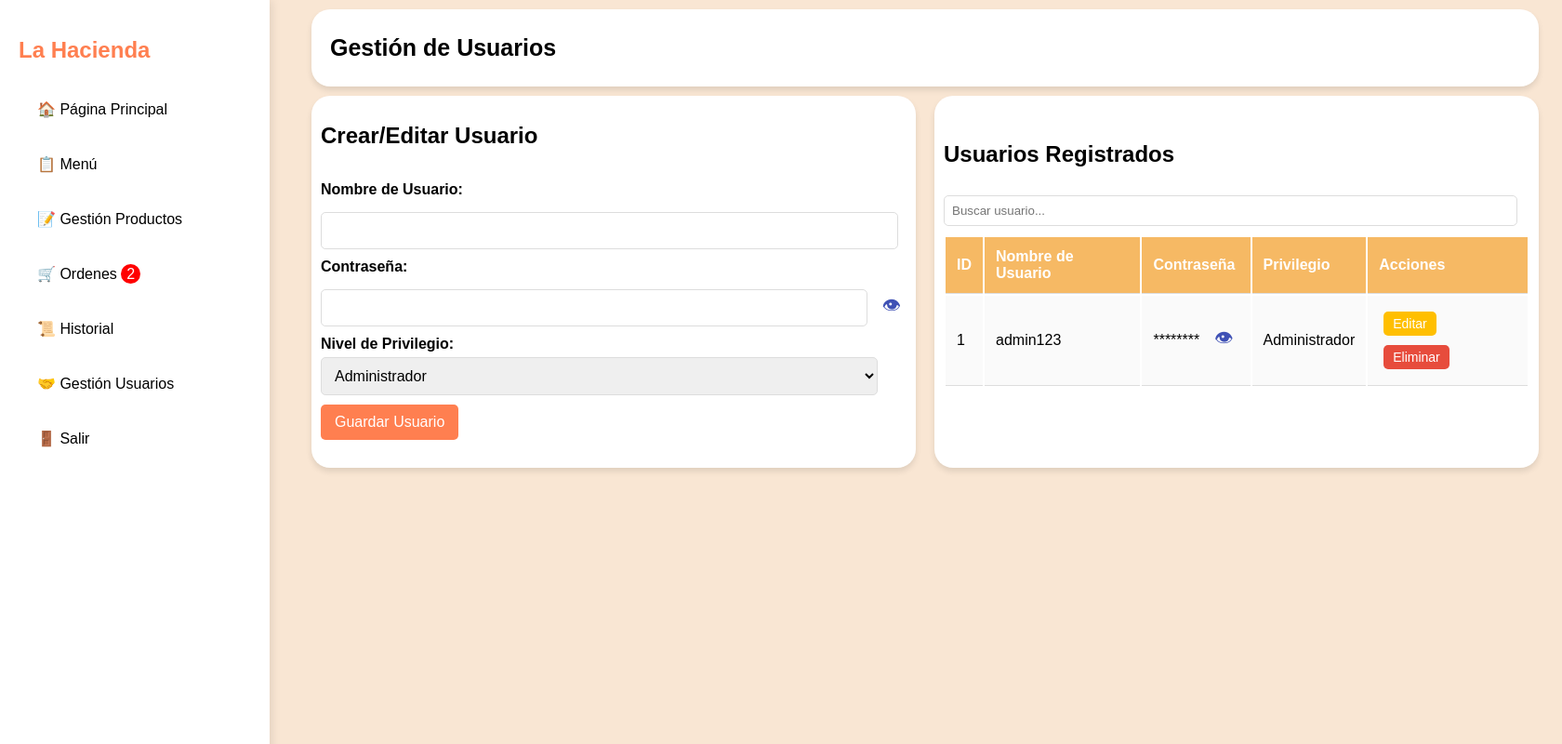
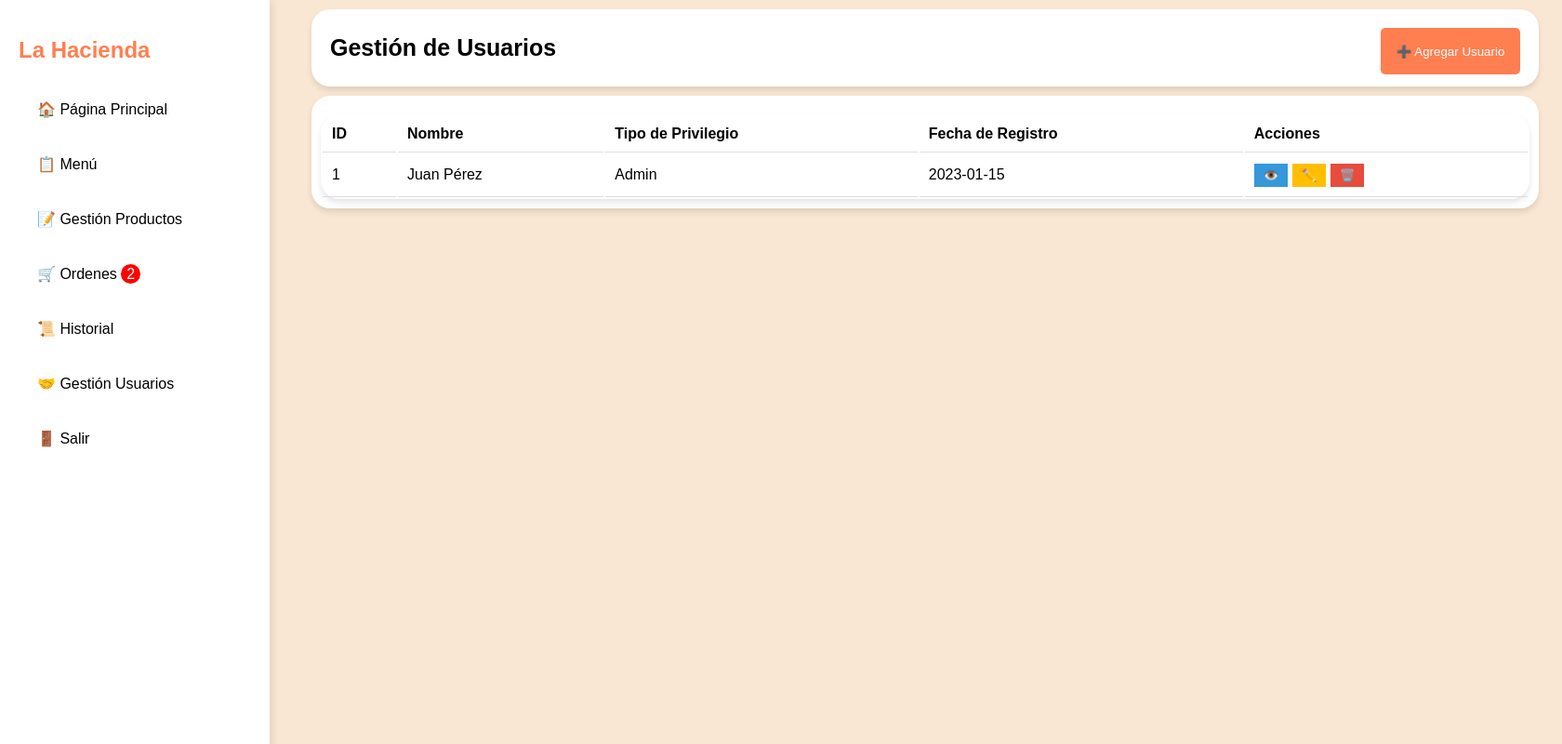
Before and after one commit to BrithanyHerrera/CoffeeHacienda, a Flask app: page /gestionUsuarios in a window 1680 px wide. Shown: the whole page at 93% size. Run offline with Flask 3, Linux system fonts and the light colour scheme.

Commit message:
GESTION USUARIOS Y PRODUCTOS, MODALES, ETC

```diff
--- a/static/css/styles.css
+++ b/static/css/styles.css
@@ -15,6 +15,8 @@ body {
     margin-right: 0px;
     background-color: #F9E6D3;
 }
+
+/* GESTIONES */
 
 h1 {
     font-size: 25px;
@@ -38,6 +40,39 @@ h3 {
 }
 
 
+.modal {
+    display: none;
+    position: fixed;
+    top: 0;
+    left: 0;
+    width: 100%;
+    height: 100%;
+    background: rgba(0, 0, 0, 0.5);
+    justify-content: center;
+    align-items: center;
+}
+
+.contenedorModal {
+    background: white;
+    padding: 20px;
+    border-radius: 10px;
+    width: 300px;
+    text-align: center;
+}
+
+.cerrar {
+    float: right;
+    font-size: 20px;
+    cursor: pointer;
+}
+
+input {
+    width: 100%;
+    padding: 8px;
+    margin: 10px 0;
+    border: 1px solid #ddd;
+    border-radius: 5px;
+}
 
 /* Sidebar */
 
@@ -435,40 +470,6 @@ header input[type="text"] {
     color: white;
 }
 
-.modal {
-    display: none;
-    position: fixed;
-    top: 0;
-    left: 0;
-    width: 100%;
-    height: 100%;
-    background: rgba(0, 0, 0, 0.5);
-    justify-content: center;
-    align-items: center;
-}
-
-.contenedorModal {
-    background: white;
-    padding: 20px;
-    border-radius: 10px;
-    width: 300px;
-    text-align: center;
-}
-
-.cerrar {
-    float: right;
-    font-size: 20px;
-    cursor: pointer;
-}
-
-input {
-    width: 100%;
-    padding: 8px;
-    margin: 10px 0;
-    border: 1px solid #ddd;
-    border-radius: 5px;
-}
-
 .imagenProducto {
     width: 100px;
     height: 100px;
@@ -477,161 +478,71 @@ input {
 
 /* GESTIÓN DE USUARIOS */
 
-.contenedorPrincipal {
-    display: flex;
-    justify-content: space-between;
-    gap: 20px;
-}
-
-.contenedorGestionUsuarios, .contenedorGestionUsuarios2 {
+.contenedorGestionUsuarios {
     margin-top: 10px;
     display: flex;
-    flex-direction: column;
-    width: 48%;
+    width: 1300px;
     padding: 10px;
     background-color: white;
     border-radius: 20px;
     box-shadow: 0 4px 6px rgba(0, 0, 0, 0.1);
 }
 
-.formularioGestionUsuario {
-    display: flex;
-    flex-direction: column;
-    gap: 15px;
-    margin-bottom: 20px;
+.listaUsuarios {
+    width: 100%;
+    margin-top: 10px;
 }
 
-.filaFormulario {
-    display: flex;
-    flex-direction: column;
-    gap: 5px;
+.listaUsuarios table {
+    width: 100%;
+    background: white;
+    border-radius: 20px;
+    box-shadow: 0 4px 6px rgba(0, 0, 0, 0.1);
 }
 
-.filaFormulario label {
-    font-size: 16px;
-    font-weight: bold;
-    text-align: left;
-}
-
-.filaFormulario input,
-.filaFormulario select {
-    padding: 10px;
-    font-size: 16px;
-    border: 1px solid #ddd;
-    border-radius: 5px;
-    width: 95%;
-}
-
-.filaFormulario input:focus,
-.filaFormulario select:focus {
-    border-color: #3f51b5;
-    outline: none;
-}
-
-.contenedorBoton {
+.btnAgregarUsuario {
+    margin-right: 10px;
     margin-top: 10px;
-    text-align: left;
-}
-
-.btnGuardarUsuario {
     background: #FF7F50;
     color: white;
     border: none;
     border-radius: 5px;
     cursor: pointer;
-    padding: 10px 15px;
-    font-size: 16px;
-    transition: background-color 0.3s ease;
+    width: 150px;
+    height: 50px;
 }
 
-.btnGuardarUsuario:hover {
-    background-color: #FF7043;
-}
-
-.tablaUsuarios {
-    width: 100%;
-    border-collapse: collapse;
-    margin-top: 20px;
-}
-
-.tablaUsuarios th, .tablaUsuarios td {
-    padding: 12px;
+.listaUsuarios th, .listaUsuarios td {
+    padding: 10px;
     text-align: left;
     border-bottom: 1px solid #ddd;
 }
 
-.tablaUsuarios th {
-    background-color: #f6b964;
-    color: white;
-}
-
-.tablaUsuarios td {
-    background-color: #fafafa;
-}
-
-.tablaUsuarios .btnEditarUsuario,
-.tablaUsuarios .btnEliminarUsuario {
+.btnEditarUsuario, .btnEliminarUsuario, .btnVerUsuario {
     padding: 5px 10px;
     border: none;
     cursor: pointer;
-    border-radius: 5px;
-    font-size: 14px;
-    margin: 5px;
 }
 
-.tablaUsuarios .btnEditarUsuario {
+.btnEditarUsuario {
     background: #FFBF00;
     color: white;
 }
 
-.tablaUsuarios .btnEliminarUsuario {
+.btnEliminarUsuario {
     background: #E74C3C;
     color: white;
 }
 
-.tablaUsuarios .btnEditarUsuario:hover {
-    background: #F39C12;
+.btnVerUsuario {
+    background: #3498DB;
+    color: white;
 }
 
-.tablaUsuarios .btnEliminarUsuario:hover {
-    background: #C0392B;
-}
-
-.password-container {
-    display: flex; /* Se utiliza flexbox para alinear correctamente */
-    align-items: center;
-    justify-content: space-between;
-    width: 100%;
-}
-
-.password-container .password-text {
-    flex-grow: 1; /* El texto ocupa todo el espacio disponible */
-    overflow: hidden; /* Evita desbordamientos */
-    white-space: nowrap;
-    text-overflow: ellipsis;
-}
-
-.password-container .togglePassword {
-    flex-shrink: 0; /* El botón no se encoge */
-    margin-left: 10px; /* Espaciado entre el texto y el botón */
-    background: none;
-    border: none;
-    font-size: 20px;
-    color: #3f51b5;
-    cursor: pointer;
-    transition: color 0.3s;
-}
-
-.password-container .togglePassword:hover {
-    color: #1a237e;
-}
-
-.password-container .togglePassword:focus {
-    outline: none;
-}
-
-.buscarUsuario {
-    width: 95%;
+.imagenProducto {
+    width: 100px;
+    height: 100px;
+    object-fit: cover;
 }
 
 
--- /dev/null
+++ b/static/js/gestionUsuarios.js
@@ -0,0 +1,54 @@
+// Función para abrir el modal de Edición y Agregar usuario.
+function abrirEAModal(id = null, nombre = '', tipoPrivilegio = '', fechaRegistro = '', contrasena = '') {
+    // Verifica que los valores sean correctos
+    console.log('Abrir modal con los siguientes datos:', id, nombre, tipoPrivilegio, fechaRegistro, contrasena);
+
+    // Rellenar los campos del modal con los valores recibidos
+    document.getElementById('idUsuario').value = id;
+    document.getElementById('nombreUsuario').value = nombre;
+    document.getElementById('tipoPrivilegio').value = tipoPrivilegio;
+    document.getElementById('contrasenaUsuario').value = contrasena;
+
+    // Establecer el título del modal dependiendo si es agregar o editar
+    document.getElementById('tituloModal').innerText = id ? 'Editar Usuario' : 'Agregar Usuario';
+
+    // Mostrar el modal de agregar/editar usuario
+    document.getElementById('usuarioModal').style.display = 'flex';
+}
+
+// Cerrar el modal de edición/agregar
+function cerrarEAModal() {
+    document.getElementById('usuarioModal').style.display = 'none';
+}
+
+// Evitar el comportamiento por defecto del formulario y cerrar el modal.
+document.getElementById('formUsuario').addEventListener('submit', function(event) {
+    event.preventDefault();
+    // Aquí puedes agregar la lógica para guardar el usuario (ya sea agregar o editar)
+    // Por ejemplo, enviar los datos a tu servidor mediante AJAX o Fetch API.
+    console.log('Usuario guardado:', {
+        id: document.getElementById('idUsuario').value,
+        nombre: document.getElementById('nombreUsuario').value,
+        contrasena: document.getElementById('contrasenaUsuario').value,
+        tipoPrivilegio: document.getElementById('tipoPrivilegio').value
+    });
+    cerrarEAModal(); // Cerrar el modal después de guardar
+});
+
+// Función para abrir el modal de ver usuario.
+function abrirVerUsuario(id, nombre, tipoPrivilegio, fechaRegistro, contrasena) {
+    // Establecer el contenido en el modal de ver usuario
+    document.getElementById('verIDUsuario').textContent = id;
+    document.getElementById('verNombreUsuario').textContent = nombre;
+    document.getElementById('verTipoPrivilegio').textContent = tipoPrivilegio;
+    document.getElementById('verFechaRegistro').textContent = fechaRegistro;
+    document.getElementById('verContrasenaUsuario').textContent = contrasena; // Mostrar la contraseña tal cual
+
+    // Mostrar el modal de ver usuario
+    document.getElementById('verModalUsuario').style.display = 'flex';
+}
+
+// Cerrar el modal de ver usuario
+function cerrarVerUsuario() {
+    document.getElementById('verModalUsuario').style.display = 'none';
+}
--- a/templates/gestionProductos.html
+++ b/templates/gestionProductos.html
@@ -70,6 +70,6 @@
         </section>
     </div>
 
-    <script src="{{ url_for('static', filename='js/script.js') }}"></script>
+    <script src="{{ url_for('static', filename='js/gestionProductos.js') }}"></script>
 </main>
 {% endblock %}
--- a/templates/gestionUsuarios.html
+++ b/templates/gestionUsuarios.html
@@ -1,113 +1,81 @@
 {% extends "sidebar.html" %}
 
-{% block title %}Gestión de Usuarios{% endblock %}
+{% block title %}Gestión Usuarios{% endblock %}
 
 {% block content %}
 <main class="contenidoGeneral">
     <div class="contenedorTitulo">
         <h1>Gestión de Usuarios</h1>
+        <button class="btnAgregarUsuario" onclick="abrirEAModal()">➕ Agregar Usuario</button>
     </div>
 
-    <div class="contenedorPrincipal">
-        <!-- Contenedor Izquierdo: Formulario -->
     <div class="contenedorGestionUsuarios">
-            <section class="formularioGestionUsuario">
-                <h2>Crear/Editar Usuario</h2>
-                <form id="userForm" method="POST">
-                    <input type="hidden" id="userId" name="userId">
-
-                    <div class="filaFormulario">
-                        <label for="username">Nombre de Usuario:</label>
-                        <input type="text" id="username" name="username" required>
-                    </div>
-
-                    <div class="filaFormulario">
-                        <label for="password">Contraseña:</label>
-                        <div class="password-container">
-                            <input type="password" id="password" name="password" required>
-                            <button type="button" class="togglePassword" onclick="togglePassword('password', this)">👁</button>
-                        </div>
-                    </div>
-
-                    <div class="filaFormulario">
-                        <label for="role">Nivel de Privilegio:</label>
-                        <select id="role" name="role" required>
-                            <option value="admin">Administrador</option>
-                            <option value="seller">Vendedor</option>
-                        </select>
-                    </div>
-
-                    <div class="contenedorBoton">
-                        <button class="btnGuardarUsuario" type="submit">Guardar Usuario</button>
-                    </div>
-                </form>
-            </section>
-        </div>
-
-        <!-- Contenedor Derecho: Tabla de Usuarios -->
-        <div class="contenedorGestionUsuarios2">
-            <section class="tablaUsuarios">
-                <h2>Usuarios Registrados</h2>
-                <input class="buscarUsuario" type="text" id="searchUser" placeholder="Buscar usuario..." onkeyup="filterUsers()">
+        <section class="listaUsuarios">
             <table>
                 <thead>
                     <tr>
                         <th>ID</th>
-                            <th>Nombre de Usuario</th>
-                            <th>Contraseña</th>
-                            <th>Privilegio</th>
+                        <th>Nombre</th>
+                        <th>Tipo de Privilegio</th>
+                        <th>Fecha de Registro</th>
                         <th>Acciones</th>
                     </tr>
                 </thead>
-                    <tbody id="userTableBody">
+                <tbody>
                     <tr>
                         <td>1</td>
-                            <td>admin123</td>
+                        <td>Juan Pérez</td>
+                        <td>Admin</td>
+                        <td>2023-01-15</td>
                         <td>
-                                <div class="password-container">
-                                    <span class="password-text">********</span>
-                                    <button type="button" class="togglePassword" onclick="toggleTablePassword(this)">👁</button>
-                                </div>
-                            </td>
-                            <td>Administrador</td>
-                            <td>
-                                <button class="btnEditarUsuario">Editar</button>
-                                <button class="btnEliminarUsuario">Eliminar</button>
+                            <button class="btnVerUsuario" onclick="abrirVerUsuario(1, 'Juan Pérez', 'Admin', '2023-01-15', 'contrasena123')">👁️</button>
+                            <button class="btnEditarUsuario" onclick="abrirEAModal(1, 'Juan Pérez', 'Admin', '2023-01-15', 'contrasena123')">✏️</button>
+                            <button class="btnEliminarUsuario">🗑️</button>
                         </td>
                     </tr>
                 </tbody>
             </table>
         </section>
-        </div>
+
+        <section class="modal" id="usuarioModal">
+            <section class="contenedorModal">
+                <span class="cerrar" onclick="cerrarEAModal()">&times;</span>
+                <h3 id="tituloModal">Agregar Usuario</h3>
+                <form id="formUsuario">
+                    <input type="hidden" id="idUsuario">
+                    <label for="nombreUsuario">Nombre:</label>
+                    <input type="text" id="nombreUsuario" required>
+
+                    <label for="contrasenaUsuario">Contraseña:</label>
+                    <input type="password" id="contrasenaUsuario" required>
+
+                    <label for="tipoPrivilegio">Tipo de Privilegio:</label>
+                    <select id="tipoPrivilegio" required>
+                        <option value="Admin">Admin</option>
+                        <option value="Usuario">Usuario</option>
+                    </select>
+                    <br>
+                    <br>
+                    <button type="submit">Guardar</button>
+                </form>
+            </section>
+        </section>
+
+        <section class="modal" id="verModalUsuario">
+            <section class="contenedorModal">
+                <span class="cerrar" onclick="cerrarVerUsuario()">&times;</span>
+                <h3 id="verTituloModal">Ver Usuario</h3>
+                <section id="verDetallesUsuario">
+                    <p><strong>ID:</strong> <span id="verIDUsuario"></span></p>
+                    <p><strong>Nombre:</strong> <span id="verNombreUsuario"></span></p>
+                    <p><strong>Tipo de Privilegio:</strong> <span id="verTipoPrivilegio"></span></p>
+                    <p><strong>Fecha de Registro:</strong> <span id="verFechaRegistro"></span></p>
+                    <p><strong>Contraseña:</strong> <span id="verContrasenaUsuario"></span></p> <!-- Mostrar contraseña -->
+                </section>
+            </section>
+        </section>
     </div>
 
-    <script>
-        function togglePassword(inputId, button) {
-            const input = document.getElementById(inputId);
-            if (input.type === "password") {
-                input.type = "text";
-            } else {
-                input.type = "password";
-            }
-        }
-
-        function toggleTablePassword(button) {
-            const passwordText = button.previousElementSibling;
-            if (passwordText.innerText === "********") {
-                passwordText.innerText = "miContraseña123";
-            } else {
-                passwordText.innerText = "********";
-            }
-        }
-
-        function filterUsers() {
-            const input = document.getElementById("searchUser").value.toLowerCase();
-            const rows = document.querySelectorAll("#userTableBody tr");
-            rows.forEach(row => {
-                const username = row.cells[1].innerText.toLowerCase();
-                row.style.display = username.includes(input) ? "" : "none";
-            });
-        }
-    </script>
+    <script src="{{ url_for('static', filename='js/gestionUsuarios.js') }}"></script>
 </main>
 {% endblock %}
```
Also changed, not shown: static/js/gestionProductos.js (renamed from static/js/script.js). Lines whose indentation alone changed are shown as unchanged.
